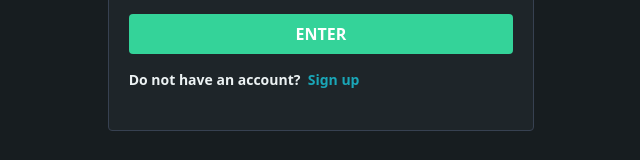
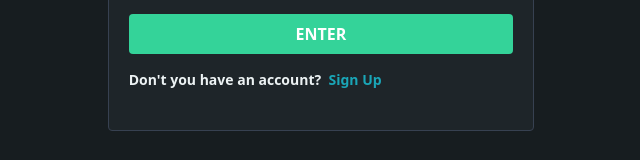
Before and after one commit to leitolima/ChatGraphQL-Frontend, a React (Create React App) app: page /login in a window 1280 px wide. Shown: the part 426-586 px from the top of the page, without its empty margins (319-959 px from the left). Built offline with nearby package versions, Linux system fonts and the light colour scheme.

Commit message:
Components for forms

```diff
--- /dev/null
+++ b/src/components/paragraphLink.js
@@ -0,0 +1,15 @@
+import React from 'react';
+import { Link } from 'react-router-dom';
+
+const ParagraphLink = ({text, href, linkText}) => {
+    return (
+        <p className="text-sm font-semibold text-gray mt-4">
+            {text} &nbsp;
+            <span className="text-lightblue">
+                <Link to={href}>{linkText}</Link>
+            </span>
+        </p>
+    )
+}
+
+export default ParagraphLink
--- /dev/null
+++ b/src/components/submitButton.js
@@ -0,0 +1,12 @@
+import React from 'react'
+
+const SubmitButton = ({text}) => {
+    return (
+        <button
+            type="submit"
+            className="block w-full bg-green-400 text-white uppercase font-bold py-2 focus:outline-none focus:bg-green-500 rounded mt-4"
+        >{text}</button>
+    )
+}
+
+export default SubmitButton;
--- a/src/pages/login.js
+++ b/src/pages/login.js
@@ -1,8 +1,11 @@
 import React from 'react';
-import { Link } from 'react-router-dom';
+//Components
 import FormInput from '../components/formInput';
+import SubmitButton from '../components/submitButton';
+import ParagraphLink from '../components/paragraphLink';
+//Formik
+import * as Yup from 'yup';
 import { useFormik } from 'formik';
-import * as Yup from 'yup';
 
 const Login = () => {
 
@@ -30,16 +33,8 @@ const Login = () => {
             >
                 <FormInput formik={formik} label="Username" id="username" placeholder="Username"/>
                 <FormInput formik={formik} label="Password" id="password" placeholder="Password" type="password"/>
-                <button
-                    type="submit"
-                    className="block w-full bg-green-400 text-white uppercase font-bold py-2 focus:outline-none focus:bg-green-500 rounded mt-4"
-                >Enter</button>
-                <p className="text-sm font-semibold text-gray mt-4">
-                    Do not have an account? &nbsp;
-                    <span className="text-lightblue">
-                        <Link to="/signup">Sign up</Link>
-                    </span>
-                </p>
+                <SubmitButton text="Enter"/>
+                <ParagraphLink text="Don't you have an account?" href="/signup" linkText="Sign Up"/>
             </form>
         </div>
     )
--- a/src/pages/signup.js
+++ b/src/pages/signup.js
@@ -1,8 +1,11 @@
 import React from 'react';
-import { Link } from 'react-router-dom';
+//components
 import FormInput from '../components/formInput';
+import SubmitButton from '../components/submitButton';
+import ParagraphLink from '../components/paragraphLink';
+//Formik
+import * as Yup from 'yup';
 import { useFormik } from 'formik';
-import * as Yup from 'yup';
 
 const SignUp = () => {
 
@@ -39,16 +42,8 @@ const SignUp = () => {
                 <FormInput formik={formik} label="Lastname" id="lastname" placeholder="Lastname" css="capitalize"/>
                 <FormInput formik={formik} label="Username" id="username" placeholder="Username"/>
                 <FormInput formik={formik} label="Password" id="password" placeholder="Password" type="password"/>
-                <button
-                    type="submit"
-                    className="block w-full bg-green-400 text-white uppercase font-bold py-2 focus:outline-none focus:bg-green-500 rounded mt-4"
-                >Create account</button>
-                <p className="text-sm font-semibold text-gray mt-4">
-                    Do you have an account? &nbsp;
-                    <span className="text-lightblue">
-                        <Link to="/login">Log In</Link>
-                    </span>
-                </p>
+                <SubmitButton text="Create account"/>
+                <ParagraphLink text="Do you have an account?" href="/login" linkText="Log In"/>
             </form>
         </div>
     )
```
